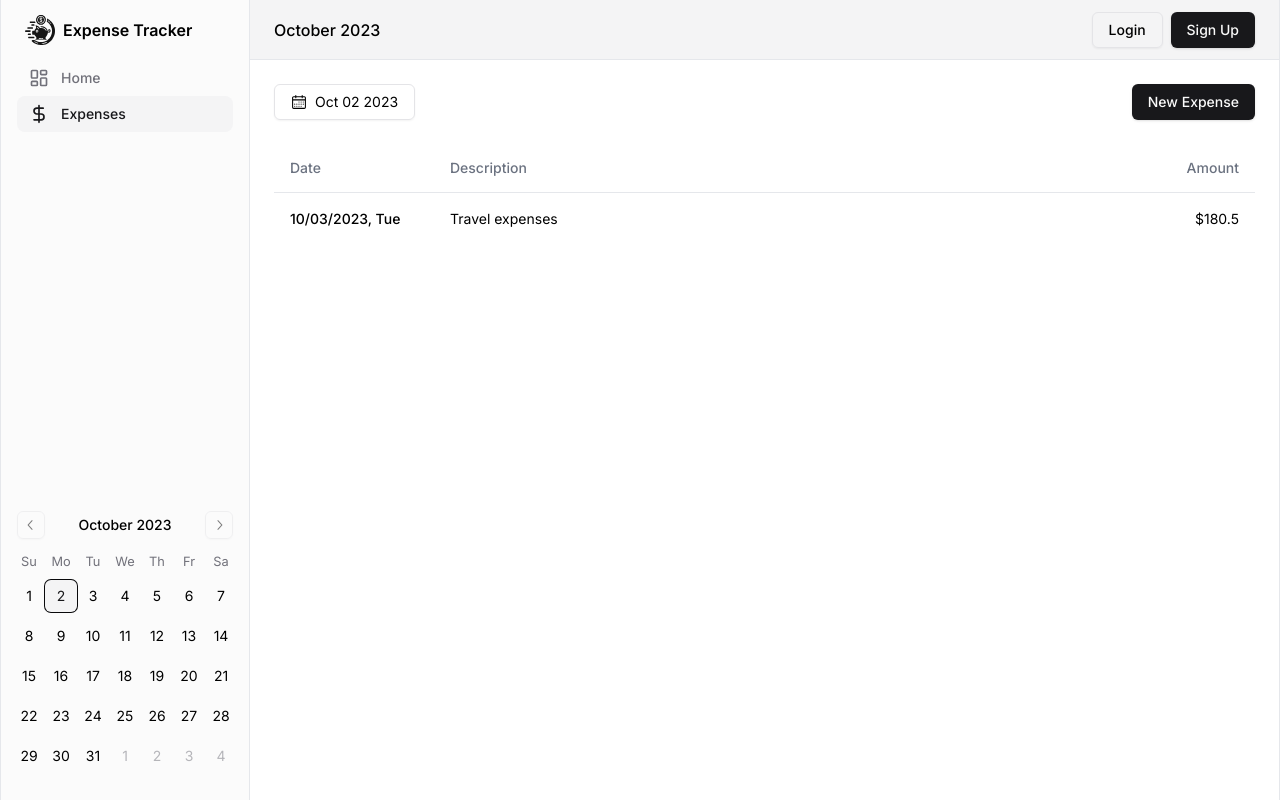
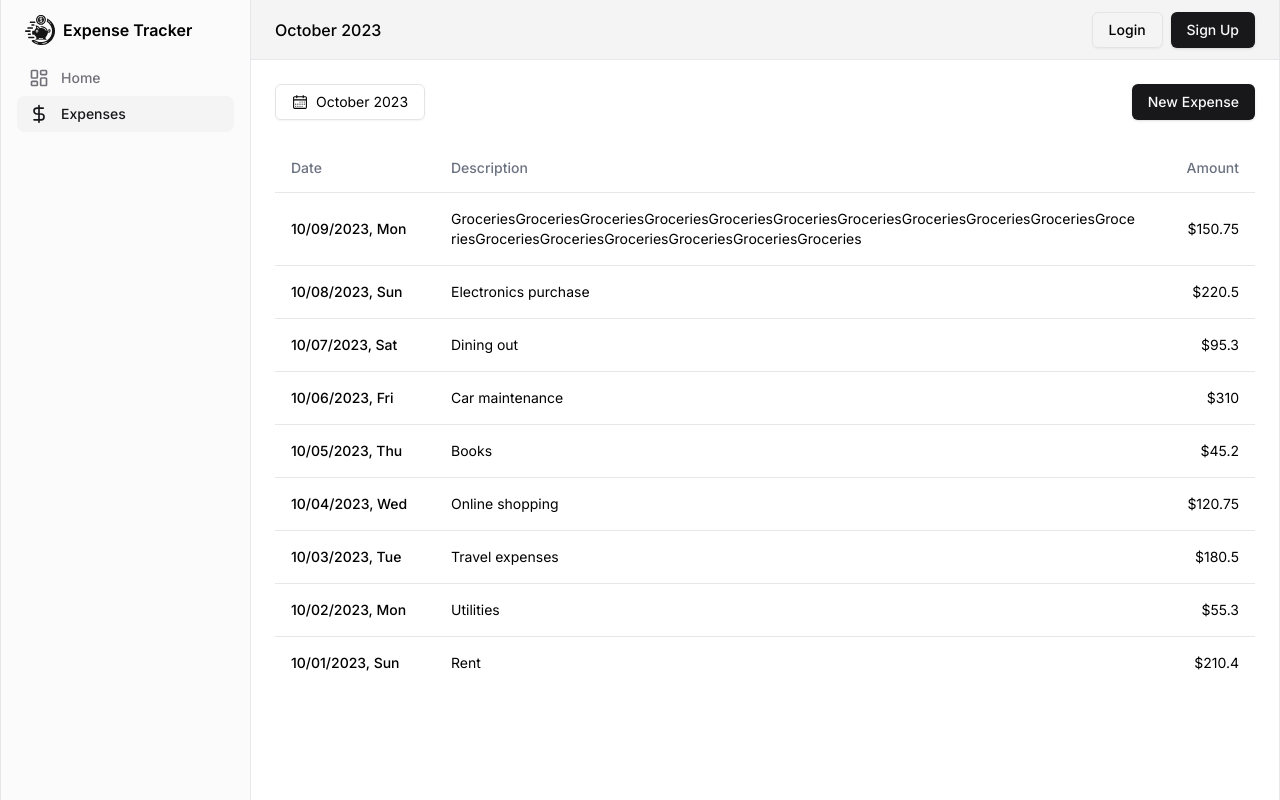
Before and after one commit to Bokdol11859/Expense-Tracker-Client, a Next.js app: page /expenses in a window 1280 px wide. Built offline with nearby package versions, Linux system fonts and the light colour scheme.

Commit message:
[Feat] Remove calendar from left navigation bar

```diff
--- a/src/app/expenses/components/Expense.tsx
+++ b/src/app/expenses/components/Expense.tsx
@@ -12,10 +12,12 @@ import { Button } from "@/common/components/ui/button";
 
 export type ExpenseDialogVariant = "Create" | "Update";
 
+const today = new Date();
+
 export function Expense({ expenses }: { expenses: ExpenseType[] }) {
   const [date, setDate] = React.useState<DateRange | undefined>({
-    from: new Date(),
-    to: addDays(new Date(), 0),
+    from: new Date(today.getFullYear(), today.getMonth(), 1),
+    to: new Date(today.getFullYear(), today.getMonth() + 1, 0),
   });
   const filteredExpenses = expenses.filter((expense) => {
     if (!date || !date.from) return false;
--- a/src/app/expenses/components/ExpenseHeader.tsx
+++ b/src/app/expenses/components/ExpenseHeader.tsx
@@ -48,7 +48,8 @@ export const ExpenseHeader = React.memo(
     setDate: React.Dispatch<React.SetStateAction<DateRange | undefined>>;
     onCreateButtonClick: () => void;
   }) => {
-    const [dateRange, setDateRange] = React.useState<SelectedDateRange>("Day");
+    const [dateRange, setDateRange] =
+      React.useState<SelectedDateRange>("Month");
 
     const formattedDate = React.useMemo((): React.ReactElement => {
       if (!date || !date.from || !date.to) return <span>Pick a date</span>;
--- a/src/common/components/LeftNavigationBar/LeftNavigationBar.tsx
+++ b/src/common/components/LeftNavigationBar/LeftNavigationBar.tsx
@@ -41,7 +41,7 @@ export const LeftNavigationBar = React.memo(
     return (
       <div
         className={cn(
-          "hidden border-r h-full bg-zinc-100/40 md:block dark:bg-zinc-800/40",
+          "hidden border-r h-full bg-zinc-100/40 md:block dark:bg-zinc-800/40 min-w-[250px]",
           isShowing && "block"
         )}
       >
@@ -61,9 +61,9 @@ export const LeftNavigationBar = React.memo(
               })}
             </nav>
           </div>
-          <div className="flex items-center justify-center pb-4">
+          {/* <div className="flex items-center justify-center pb-4">
             <Calendar initialFocus mode="single" />
-          </div>
+          </div> */}
         </div>
       </div>
     );
```
